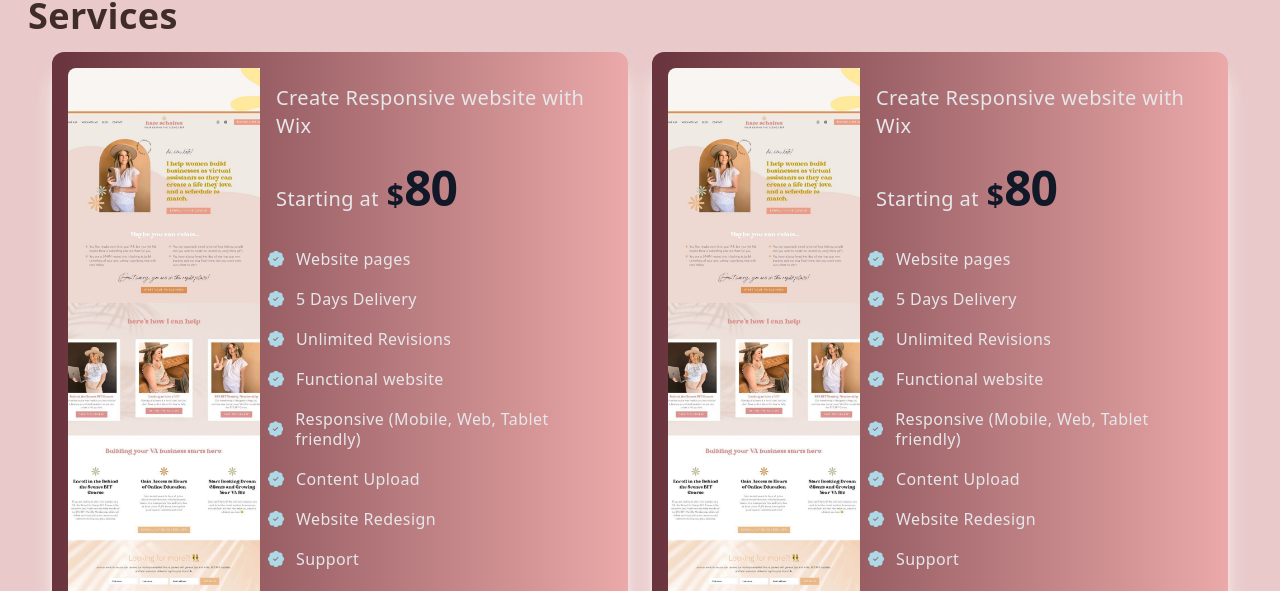
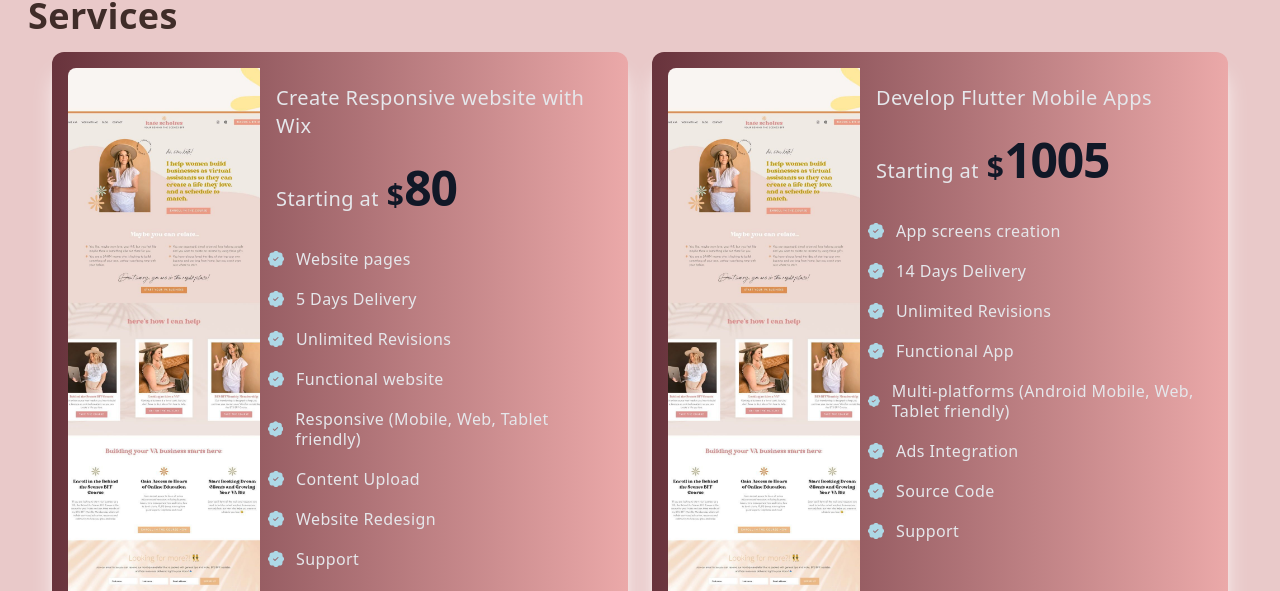
Before and after one commit to N-Hidaya/My-Template, a Next.js app: page / in a window 1280 px wide. Shown: the part 2596-3187 px from the top of the page. Built offline with nearby package versions, Linux system fonts and the light colour scheme.

Commit message:
Added another gig

```diff
--- a/components/Services.jsx
+++ b/components/Services.jsx
@@ -68,7 +68,7 @@
             <div className='flex flex-col xl:flex-row justify-evenly '>
                 <Link className='flex flex-col md:flex-row md:max-w-xl w-full h-auto shadow-xl shadow-white rounded-xl lg:p-4 bg-gradient-to-r from-[#68333c] to-[#eba9a9] hover:scale-105 ease-in duration-300' href='https://www.fiverr.com/s2/761ea4f0a8'>
 
-                    <img className="object-cover w-full rounded-t-lg h-50 md:h-auto md:w-48 md:rounded-none md:rounded-l-lg" src="/assets/gigs/template2.jpeg" alt="" />
+                    <img className="object-cover w-full rounded-t-lg h-50 md:h-auto md:w-48 md:rounded-none md:rounded-l-lg" src="/assets/gigs/template2.jpeg" alt="Responsive Websites creation with Wix" />
 
                     <div className='p-2'>
                     <h5 className='mb-4 text-xl font-medium text-gray-200 p-2'>Create Responsive website with Wix</h5>
@@ -114,25 +114,25 @@
                     </div>
                 </Link>
 
-                <Link className='flex flex-col md:flex-row md:max-w-xl  w-full h-auto shadow-xl shadow-white rounded-xl lg:p-4 bg-gradient-to-r from-[#68333c] to-[#eba9a9] hover:scale-105 ease-in duration-300' href='https://www.fiverr.com/s2/761ea4f0a8'>
+                <Link className='flex flex-col md:flex-row md:max-w-xl  w-full h-auto shadow-xl shadow-white rounded-xl lg:p-4 bg-gradient-to-r from-[#68333c] to-[#eba9a9] hover:scale-105 ease-in duration-300' href='https://www.fiverr.com/s2/b76a4f5ba2'>
 
-                    <img className="object-cover w-full rounded-t-lg h-50 md:h-auto md:w-48 md:rounded-none md:rounded-l-lg" src="/assets/gigs/template2.jpeg" alt="" />
+                    <img className="object-cover w-full rounded-t-lg h-50 md:h-auto md:w-48 md:rounded-none md:rounded-l-lg" src="/assets/gigs/template2.jpeg" alt="Flutter Mobile Applications Development" />
 
                     <div className='p-2'>
-                    <h5 className='mb-4 text-xl font-medium text-gray-200 p-2'>Create Responsive website with Wix</h5>
+                    <h5 className='mb-4 text-xl font-medium text-gray-200 p-2'>Develop Flutter Mobile Apps</h5>
                     <div className="flex items-baseline text-gray-900 dark:text-white">
                         <span className="text-xl font-normal text-gray-200 p-2">Starting at </span>
                         <span className="text-3xl font-semibold">$</span>
-                        <span className="text-5xl font-extrabold tracking-tight">80</span>
+                        <span className="text-5xl font-extrabold tracking-tight">1005</span>
                     </div>
                     <ul role="list" className="space-y-5 my-7">
                         <li className="flex space-x-3 items-center">
                             <BsPatchCheckFill color='lightblue' />
-                            <span className="text-base font-normal leading-tight text-gray-200">Website pages</span>
+                            <span className="text-base font-normal leading-tight text-gray-200">App screens creation</span>
                         </li>
                         <li className="flex space-x-3 items-center">
                             <BsPatchCheckFill color='lightblue'  />
-                            <span className="text-base font-normal leading-tight text-gray-200">5 Days Delivery</span>
+                            <span className="text-base font-normal leading-tight text-gray-200">14 Days Delivery</span>
                         </li>
                         <li className="flex space-x-3 items-center">
                             <BsPatchCheckFill color='lightblue'  />
@@ -140,19 +140,19 @@
                         </li>
                         <li className="flex space-x-3 items-center">
                             <BsPatchCheckFill color='lightblue'  />
-                            <span className="text-base font-normal leading-tight text-gray-200">Functional website</span>
+                            <span className="text-base font-normal leading-tight text-gray-200">Functional App</span>
                         </li>
                         <li className="flex space-x-3 items-center">
                             <BsPatchCheckFill color='lightblue'  />
-                            <span className="text-base font-normal leading-tight text-gray-200">Responsive (Mobile, Web, Tablet friendly)</span>
+                            <span className="text-base font-normal leading-tight text-gray-200">Multi-platforms (Android Mobile, Web, Tablet friendly)</span>
                         </li>
                         <li className="flex space-x-3 items-center">
                             <BsPatchCheckFill color='lightblue'  />
-                            <span className="text-base font-normal leading-tight text-gray-200">Content Upload</span>
+                            <span className="text-base font-normal leading-tight text-gray-200">Ads Integration</span>
                         </li>
                         <li className="flex space-x-3 items-center">
                             <BsPatchCheckFill color='lightblue'  />
-                            <span className="text-base font-normal leading-tight text-gray-200">Website Redesign</span>
+                            <span className="text-base font-normal leading-tight text-gray-200">Source Code</span>
                         </li>
                         <li className="flex space-x-3 items-center">
                             <BsPatchCheckFill color='lightblue'  />
```
